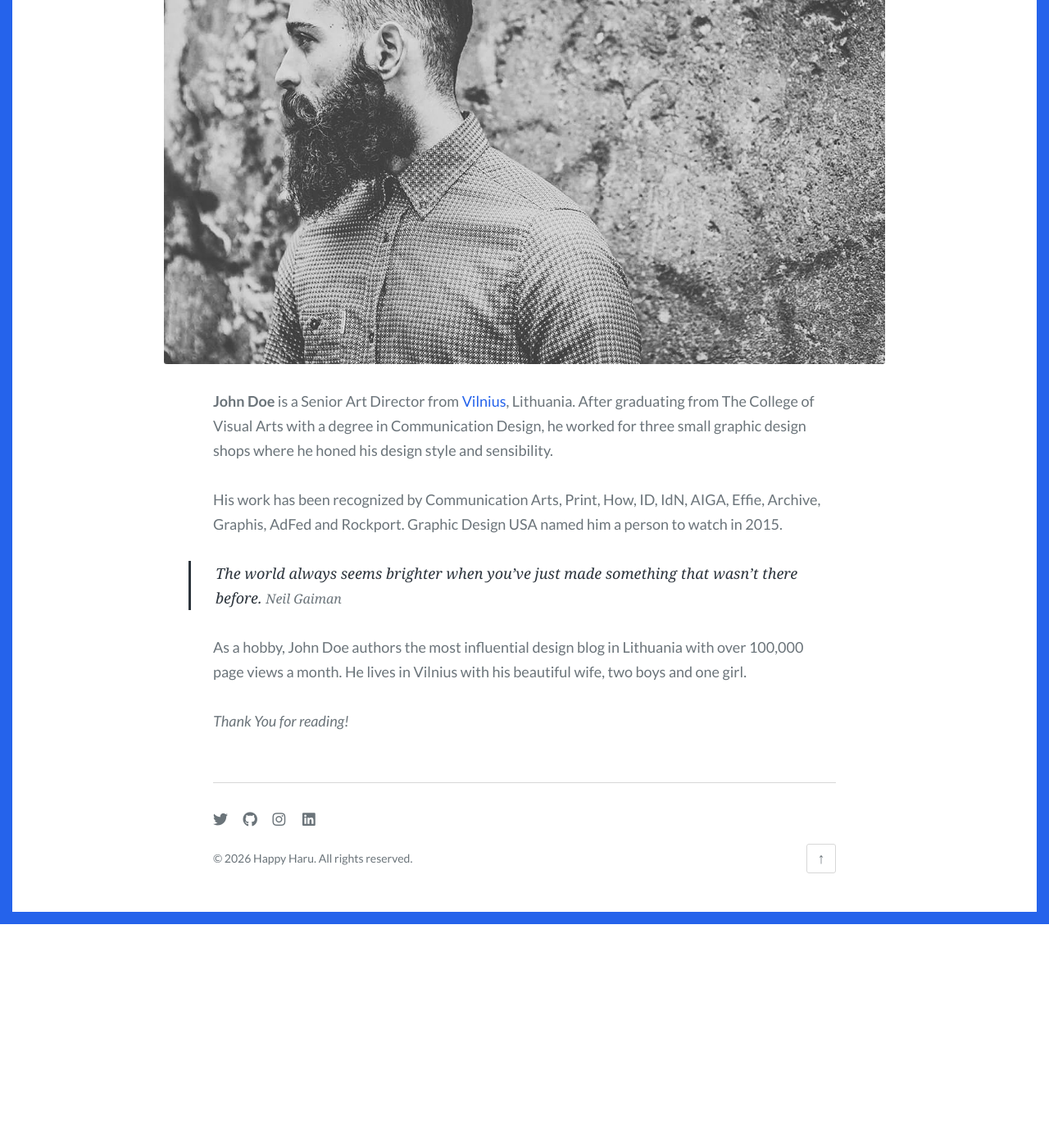
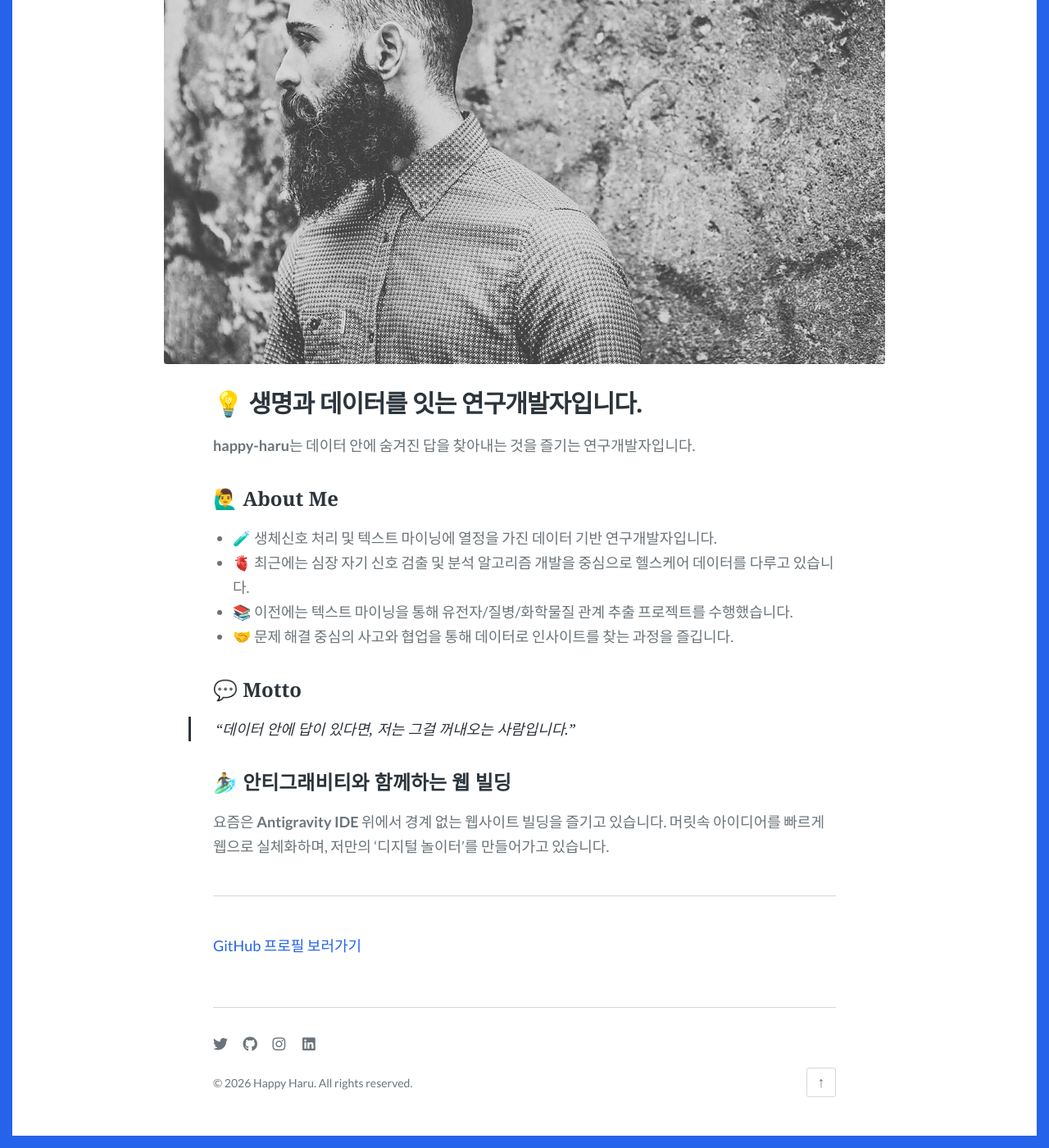
Before and after one commit to happy-haru/happy-haru.github.io, a Jekyll site: the page built from about.md, in a window 1280 px wide and 1400 px high, scrolled down 418 px. Shown: the whole window at 82% size. Built offline with Jekyll 4.4.1, drawn with Linux system fonts in a browser that asks for light colours; some web fonts are replaced; before the commit the page ends 1545 px from its top, so only the background shows below that; some of the changed text lies outside the part shown.

Commit message:
feat: add blog page and update about page with bio

```diff
--- a/_config.yml
+++ b/_config.yml
@@ -29,7 +29,7 @@ navigation:
   - text: Home
     url: /
   - text: Blog
-    url: https://ryusg716.tistory.com/
+    url: /blog/
   - text: About
     url: /about/
 
--- a/about.md
+++ b/about.md
@@ -1,16 +1,26 @@
 ---
 layout: page
-title: About this blog
-description: An optional about page for Scriptor Jekyll theme
+title: About Me
+description: 생명과 데이터를 잇는 연구개발자 happy-haru입니다.
 feature_image: images/about.jpg
 ---
 
-**John Doe** is a Senior Art Director from [Vilnius](https://en.wikipedia.org/wiki/Vilnius), Lithuania. After graduating from The College of Visual Arts with a degree in Communication Design, he worked for three small graphic design shops where he honed his design style and sensibility.
+## 💡 생명과 데이터를 잇는 연구개발자입니다.
 
-His work has been recognized by Communication Arts, Print, How, ID, IdN, AIGA, Effie, Archive, Graphis, AdFed and Rockport. Graphic Design USA named him a person to watch in 2015.
+**happy-haru**는 데이터 안에 숨겨진 답을 찾아내는 것을 즐기는 연구개발자입니다.
 
->The world always seems brighter when you’ve just made something that wasn’t there before. <cite>Neil Gaiman</cite>
+### 🙋‍♂️ About Me
+- 🧪 생체신호 처리 및 텍스트 마이닝에 열정을 가진 데이터 기반 연구개발자입니다.
+- 🫀 최근에는 심장 자기 신호 검출 및 분석 알고리즘 개발을 중심으로 헬스케어 데이터를 다루고 있습니다.
+- 📚 이전에는 텍스트 마이닝을 통해 유전자/질병/화학물질 관계 추출 프로젝트를 수행했습니다.
+- 🤝 문제 해결 중심의 사고와 협업을 통해 데이터로 인사이트를 찾는 과정을 즐깁니다.
 
-As a hobby, John Doe authors the most influential design blog in Lithuania with over 100,000 page views a month. He lives in Vilnius with his beautiful wife, two boys and one girl.
+### 💬 Motto
+> “데이터 안에 답이 있다면, 저는 그걸 꺼내오는 사람입니다.”
 
-*Thank You for reading!*
+### 🏄‍♂️ 안티그래비티와 함께하는 웹 빌딩
+요즘은 **Antigravity IDE** 위에서 경계 없는 웹사이트 빌딩을 즐기고 있습니다. 머릿속 아이디어를 빠르게 웹으로 실체화하며, 저만의 '디지털 놀이터'를 만들어가고 있습니다.
+
+---
+
+[GitHub 프로필 보러가기](https://github.com/happy-haru)
```
Also changed, not shown: blog.md (added, +12 -0 lines).
